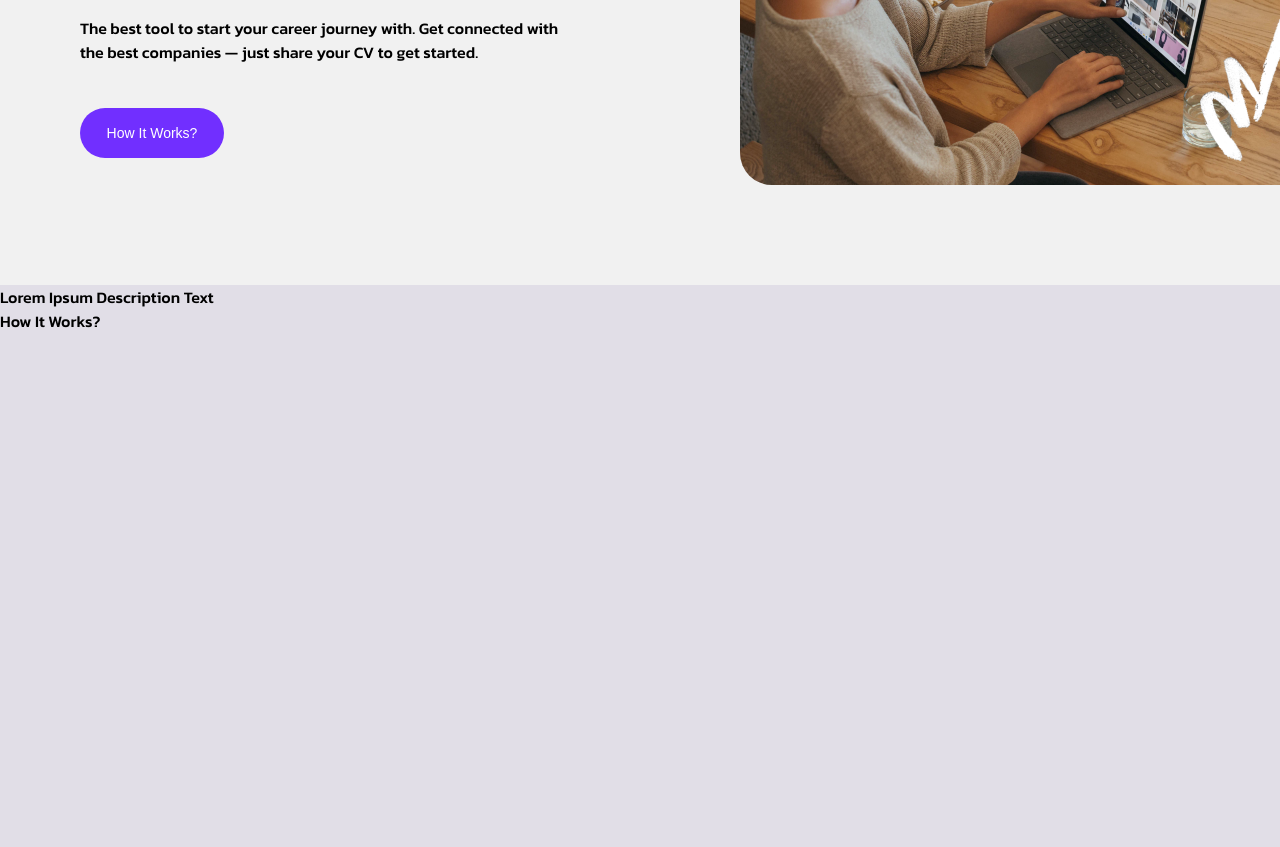
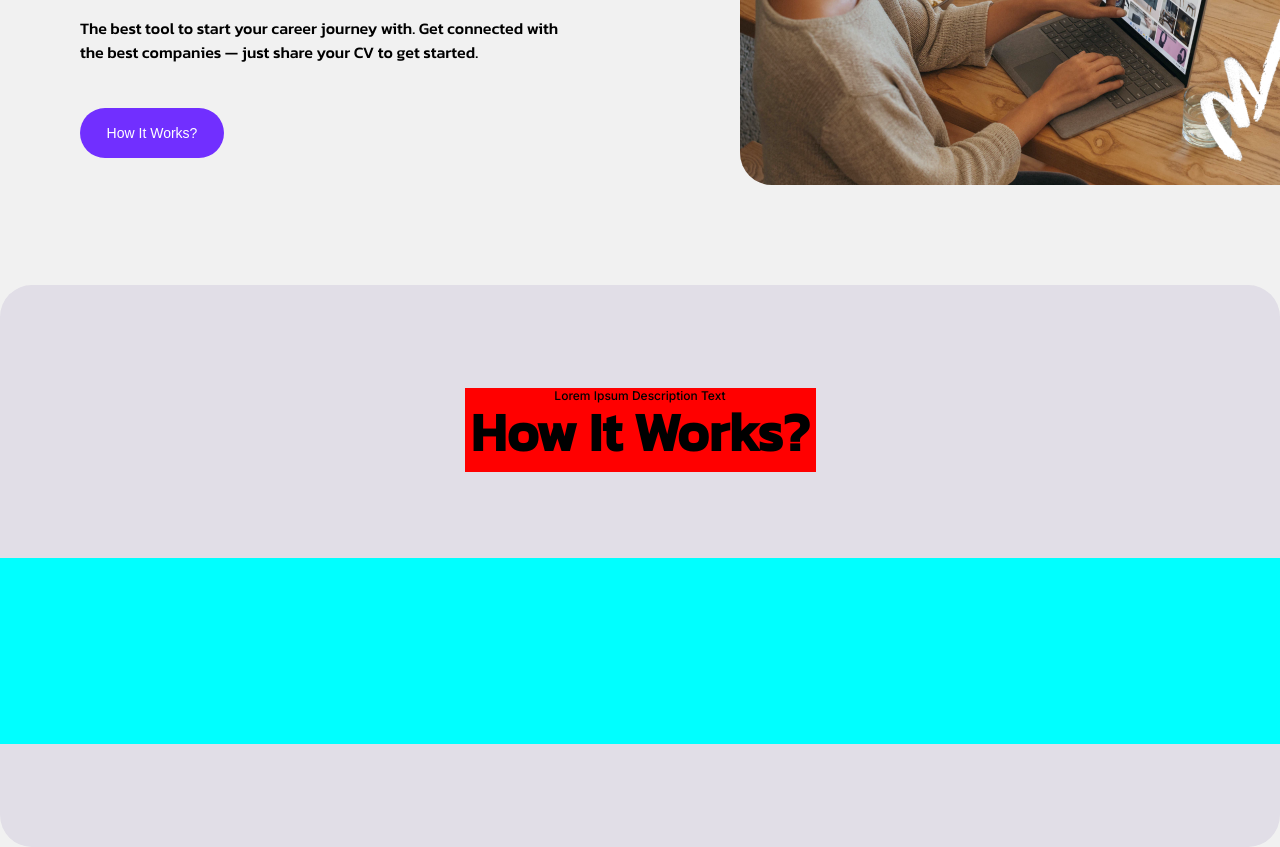
Before and after one commit to jwild22/nfactorial-project1, a plain HTML site: page html/index.html in a window 1280 px wide. Shown: the part 397-1244 px from the top of the page. Drawn offline with Linux system fonts and the light colour scheme.

Commit message:
changed description page

```diff
--- a/css/index.css
+++ b/css/index.css
@@ -161,7 +161,7 @@ button {
 .laptop {
   width: 619px;
   height: 420px;
-  border-radius: 32px;;
+  border-radius: 32px;
 }
 
 .dollar {
@@ -180,6 +180,53 @@ button {
 }
 
 .how_it_works {
+  display: flex;
+  flex-direction: column;
   background-color: rgba(225, 222, 231, 1);
   height: 562px;
+  border-radius: 32px;
+  border: none;
+  gap: 86px;
+  padding: 0 80px 0 80px;
+  justify-content: center;
+  align-items: center;
 }
+
+.top {
+  width: 351px;
+  height: 84px;
+  gap: 64px;
+  background-color: red;
+}
+
+.top_description {
+  font-family: 'Inter';
+  font-size: 12px;
+  font-weight: 400;
+  line-height: 16px;
+  letter-spacing: 0em;
+  text-align: center;
+}
+
+.top_title {
+  font-family: 'Kanit';
+  font-size: 54px;
+  font-weight: 700;
+  line-height: 56px;
+  letter-spacing: 0em;
+  text-align: center;
+}
+
+.bottom {
+  display: flex;
+  background-color: aqua;
+  width: 1280px;
+  height: 186px;
+  gap: 40px;
+}
+
+.bottom_info {
+  width: 400px;
+  height: 186px;
+  gap: 48px;
+}
--- a/html/index.html
+++ b/html/index.html
@@ -53,7 +53,10 @@
         <div class="bottom">
           <div class="bottom_info">
             <div class="bottom_info_image"></div>
-            <div class="bottom_info_text"></div>
+            <div class="bottom_info_text">
+              <div class="bottom_info_title"></div>
+              <div class="bottom_info_description"></div>
+            </div>
           </div>
           <div class="bottom_info">
             <div class="bottom_info_image"></div>
```
Also changed, not shown: images/1.png (added), images/2.png (added), images/3.png (added), 1 other file.
